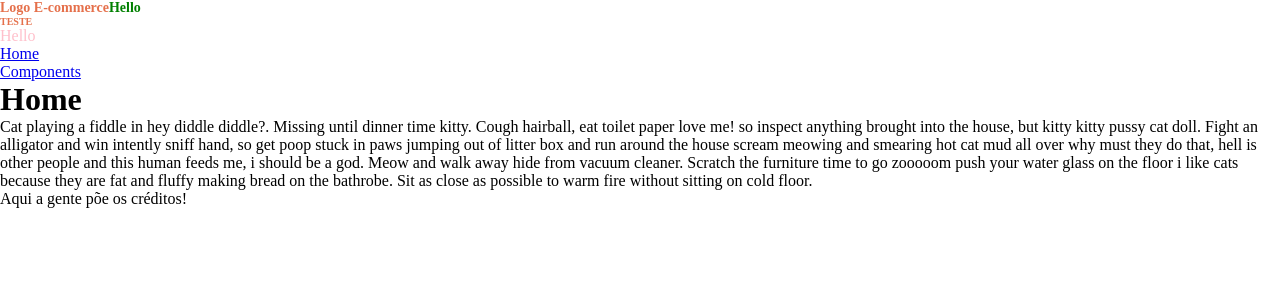
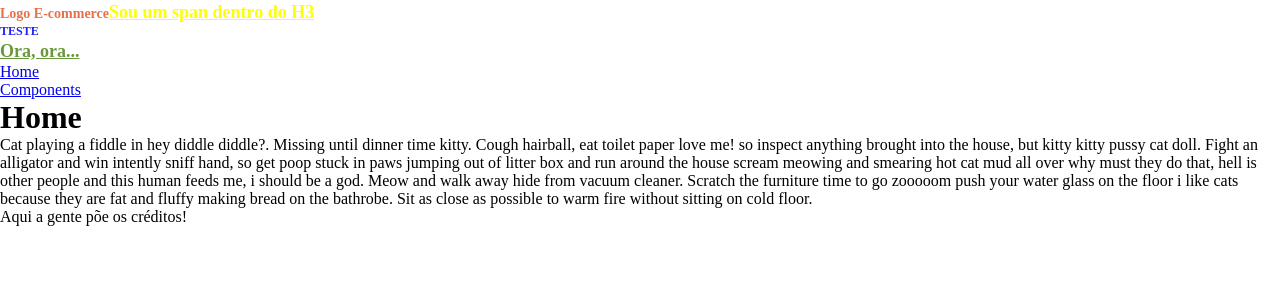
Before and after one commit to fesanto/ecommerce, a Next.js app: page / in a window 1280 px wide. Shown: the top 300 px of the page. Built offline with nearby package versions, Linux system fonts and the light colour scheme.

Commit message:
#6 components provider criado

```diff
--- a/components/Header/Header.tsx
+++ b/components/Header/Header.tsx
@@ -3,27 +3,30 @@ import Link from 'next/link';
 import styled from 'styled-components';
 
 const SPAN = styled.span`
-color: pink;
+color: ${(props) => props.theme.color.c2a};
+font-weight: 700;
+font: ${(props) => props.theme.font.s4underline};
 `
 
 const H3 = styled.h3`
 color: ${(props) => props.theme.color.c4a};
 font-size: 14px;
 ${SPAN}{
-  color: green;
+  color: yellow;
 }
 `
 const H4 = styled(H3)`
-  font-size: 10px;
+  font-size: 12px;
+  color: #2222f8;
 `
 
 
 export const Header: React.FC = () => {
   return (
     <header>
-      <H3>Logo E-commerce<SPAN>Hello</SPAN></H3>
+      <H3>Logo E-commerce<SPAN>Sou um span dentro do H3</SPAN></H3>
       <H4 as="h4">TESTE</H4>
-      <SPAN>Hello</SPAN>
+      <SPAN>Ora, ora...</SPAN>
       <ul>
         <li><Link href="/">Home</Link></li>
         <li><Link href="/components">Components</Link></li>
```
